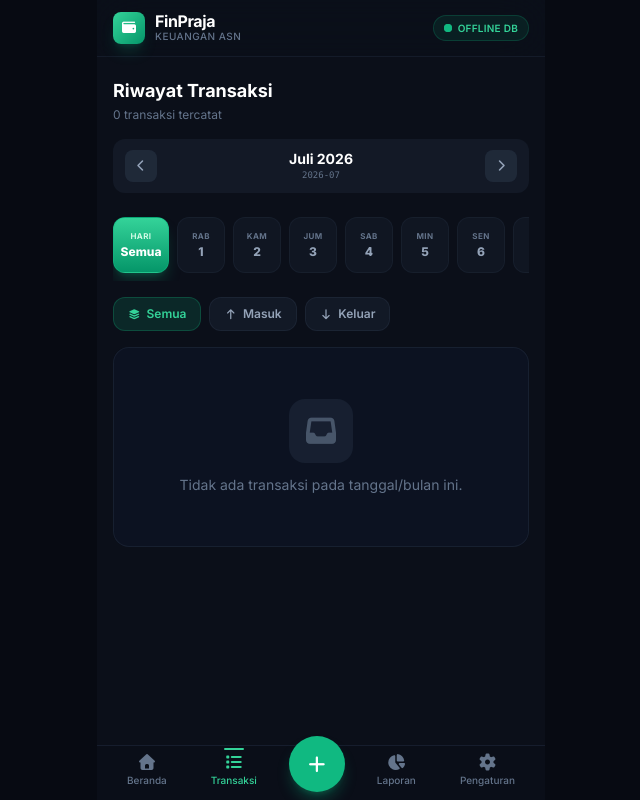
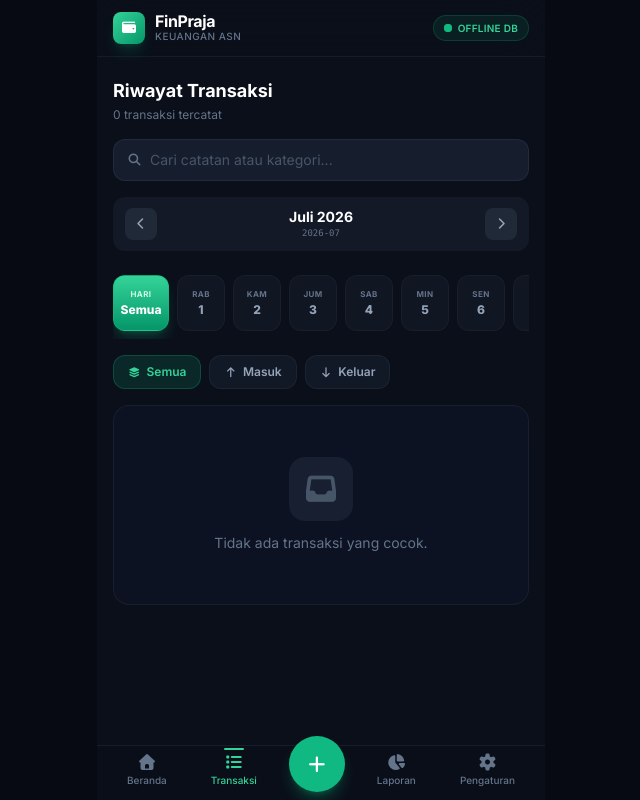
Before and after one commit to rhesal/finpraja, a Vue app: page /#/transactions in a window 1280 px wide. Shown: the whole page, without its empty margins (319-959 px from the left). Built offline with nearby package versions, Linux system fonts and the light colour scheme.

Commit message:
feat: add transaction search and improve README

```diff
--- a/src/views/TransactionsView.vue
+++ b/src/views/TransactionsView.vue
@@ -7,6 +7,7 @@ const emit = defineEmits(['open-add-modal', 'open-edit-modal'])
 
 const filterType = ref('all')
 const selectedDailyDate = ref('')
+const searchQuery = ref('')
 
 const periodDate = ref(new Date())
 const period = computed(() => {
@@ -68,6 +69,18 @@ const filteredTransactions = computed(() => {
   if (filterType.value !== 'all') {
     list = list.filter(t => t.type === filterType.value)
   }
+  const q = searchQuery.value.trim().toLowerCase()
+  if (q) {
+    list = list.filter(t => {
+      const cat = getCategoryById(t.category_id)
+      const parentName = getParentCategoryName(cat) || ''
+      return (
+        (t.note && t.note.toLowerCase().includes(q)) ||
+        cat.name.toLowerCase().includes(q) ||
+        parentName.toLowerCase().includes(q)
+      )
+    })
+  }
   return list.sort((a, b) => b.id - a.id)
 })
 
@@ -115,6 +128,24 @@ async function deleteTransaction(id) {
     <div>
       <h2 class="text-lg font-bold text-white">Riwayat Transaksi</h2>
       <p class="text-xs text-slate-500 mt-0.5">{{ filteredTransactions.length }} transaksi tercatat</p>
+    </div>
+
+    <!-- Search Bar -->
+    <div class="relative">
+      <i class="fa-solid fa-magnifying-glass absolute left-3.5 top-1/2 -translate-y-1/2 text-slate-500 text-xs"></i>
+      <input
+        v-model="searchQuery"
+        type="text"
+        placeholder="Cari catatan atau kategori..."
+        class="w-full pl-9 pr-4 py-2.5 bg-slate-800/60 border border-slate-700/40 rounded-xl text-white text-sm placeholder:text-slate-600 focus:outline-none focus:border-emerald-500/50 focus:ring-1 focus:ring-emerald-500/20 transition-all"
+      />
+      <button
+        v-if="searchQuery"
+        @click="searchQuery = ''"
+        class="absolute right-3 top-1/2 -translate-y-1/2 text-slate-500 hover:text-white"
+      >
+        <i class="fa-solid fa-xmark text-xs"></i>
+      </button>
     </div>
 
     <div class="flex items-center justify-between px-3 py-2.5 bg-slate-800/40 rounded-xl">
@@ -185,7 +216,7 @@ async function deleteTransaction(id) {
       <div class="w-16 h-16 rounded-2xl bg-slate-800/60 flex items-center justify-center">
         <i class="fa-solid fa-inbox text-3xl text-slate-600"></i>
       </div>
-      <p class="text-sm text-slate-500">Tidak ada transaksi pada tanggal/bulan ini.</p>
+      <p class="text-sm text-slate-500">Tidak ada transaksi yang cocok.</p>
     </div>
 
     <div v-else class="space-y-2">
```
Also changed, not shown: 1 other file (tests, documents, lock files or other folders).
